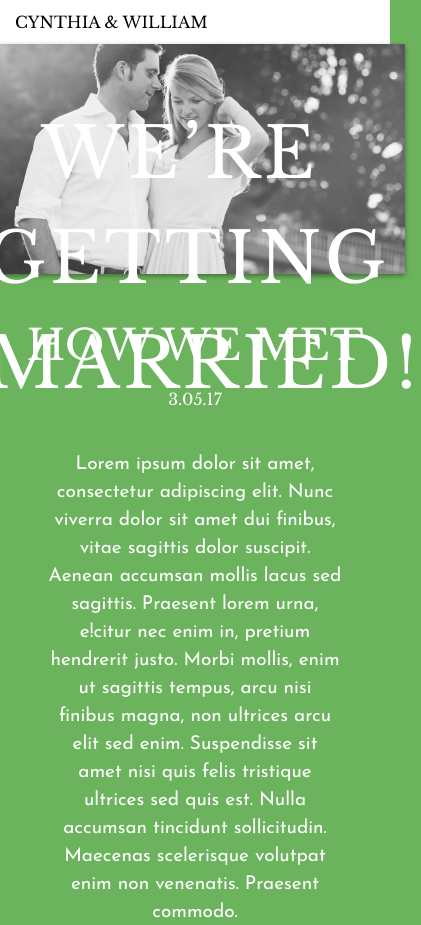
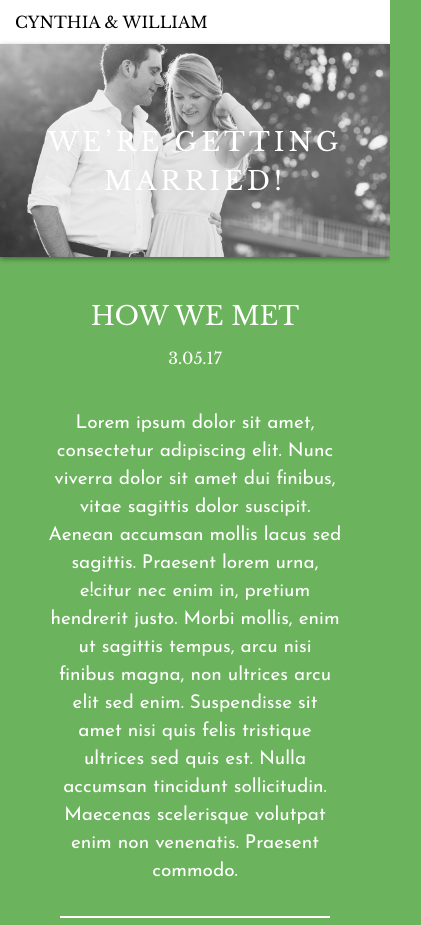
Before and after one commit to chessmasterhong/test-1, a website: page part2/public/index.html in a window 390 px wide. Shown: the top 925 px of the page, 421 px wide, since content can reach past the window. Drawn offline with nearby package versions, Linux system fonts and the light colour scheme; some packages are replaced by stand-ins of ours.

Commit message:
Code cleanup. Added additional comments. Added responsive image load.

```diff
--- a/part2/public/scripts/home/home.html
+++ b/part2/public/scripts/home/home.html
@@ -1,6 +1,8 @@
 <div>
+  <!-- Header -->
   <header class="row header">
     <div class="col-12">
+      <!-- Header: top page white strip -->
       <div class="row header-subtitle">
         <div class="col-2">
           March 30, 2017
@@ -18,14 +20,18 @@
         </div>
       </div>
     </div>
-    <div class="row">
-      <img src="media/images/Stocksy_txp6745c2fbMnP100_Large_7457_1.png" class="banner-image">
+
+    <!-- Header: large image -->
+    <div class="row banner">
+      <img src="media/images/Stocksy_txp6745c2fbMnP100_Large_7457_1.png" srcset="media/images/Stocksy_txp6745c2fbMnP100_Large_7457.png 375w, media/images/Stocksy_txp6745c2fbMnP100_Large_7457_1.png 1280w" class="banner-image">
       <div class="banner-title">
         WE’RE GETTING<br>
         MARRIED!
       </div>
     </div>
   </header>
+
+  <!-- Sections -->
   <section class="row section">
     <div class="col-lg-6 col-sm-12 section-header">
       <img src="media/images/Palmier1-White.png" class="section-image">
@@ -43,6 +49,7 @@
       </span>
     </div>
   </section>
+
   <section class="row section">
     <div class="col-lg-6 col-sm-12 section-header">
       <hr class="mobile-separator">
--- a/part2/public/styles/main.css
+++ b/part2/public/styles/main.css
@@ -4,11 +4,13 @@ body {
   color: white;
 }
 
+/* Header */
 .header {
   position: relative;
   margin: 0;
 }
 
+/* Header: top page white strip */
 .header .header-subtitle {
   background-color: white;
   color: black;
@@ -30,6 +32,11 @@ body {
   padding: 0 0 20px;
 }
 
+/* Header: large image */
+.header .banner {
+  margin: 0;
+}
+
 .header .banner-image {
   width: 100%;
   height: 100%;
@@ -49,10 +56,12 @@ body {
   letter-spacing: 4px;
 }
 
+/* Section */
 .section {
   margin: 80px 0;
 }
 
+/* Section: left of divider */
 .section .section-header {
   padding: 60px 20px 20px;
   text-align: center;
@@ -86,6 +95,7 @@ body {
   text-transform: lowercase;
 }
 
+/* Section: right of divider */
 .section .section-body {
   padding: 60px 134px 20px;
   font-family: "Josefin Sans", sans-serif;
@@ -101,6 +111,7 @@ body {
 }
 
 @media only screen and (min-width: 0px) and (max-width: 991px) {
+  /* Header: top page white strip section */
   .header .header-subtitle {
     display: none
   }
@@ -112,13 +123,20 @@ body {
     padding: 10px 0 10px;
   }
 
-  .section .section-image {
-    display: none;
+  /* Header: large image */
+  .header .banner-title {
+    font-size: 26px;
+    top: 48%;
   }
 
+  /* Section */
   .section {
     margin-top: 10px;
     margin-bottom: 10px;
+  }
+
+  .section .section-image {
+    display: none;
   }
 
   .section .section-header {
@@ -130,6 +148,10 @@ body {
 
   .section .section-header .mobile-separator {
     display: block;
+  }
+
+  .section .section-title {
+    font-size: 26px;
   }
 
   .section .section-subtitle {
```
Also changed, not shown: part2/public/index.html (+0 -3 lines).
